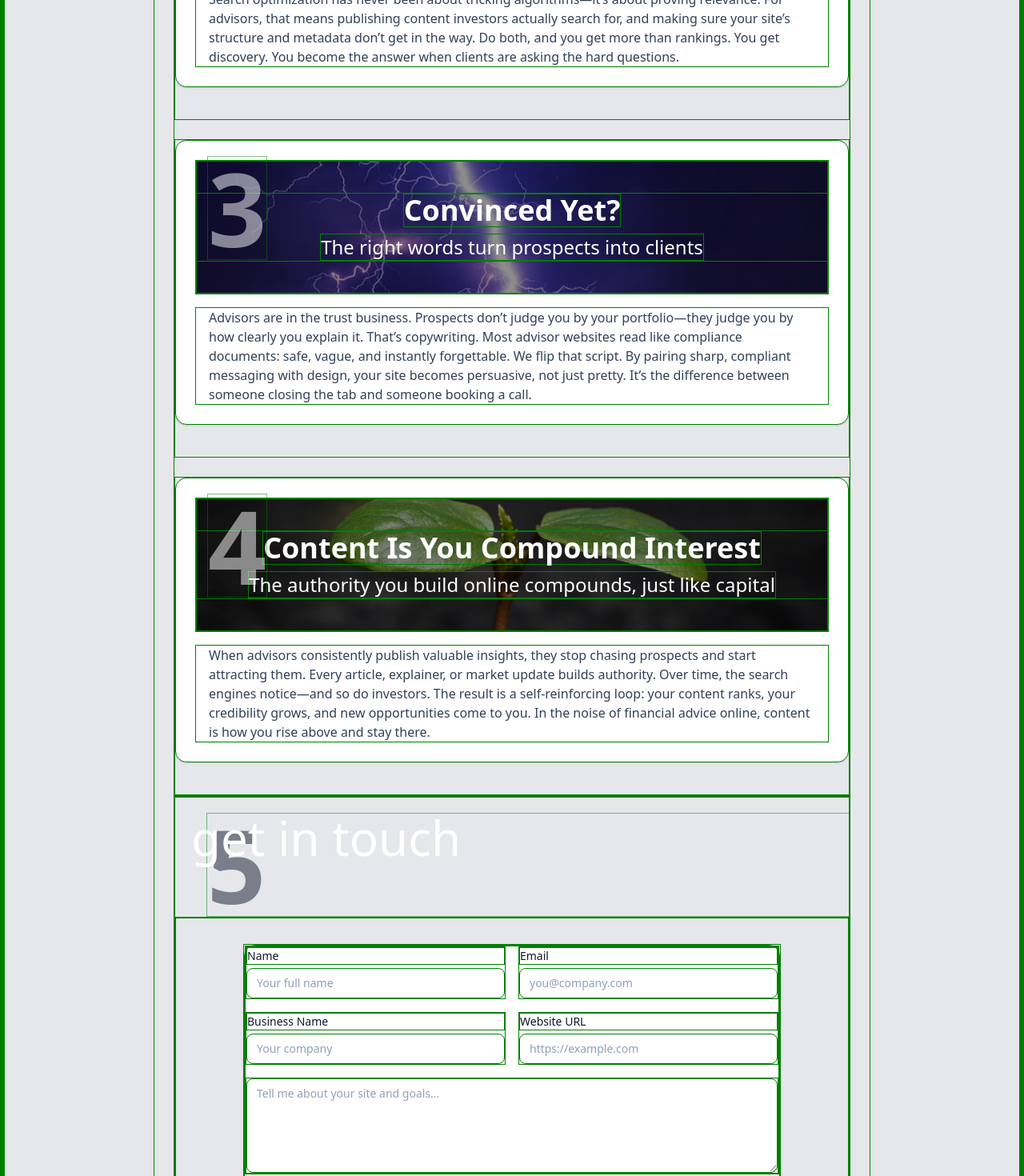
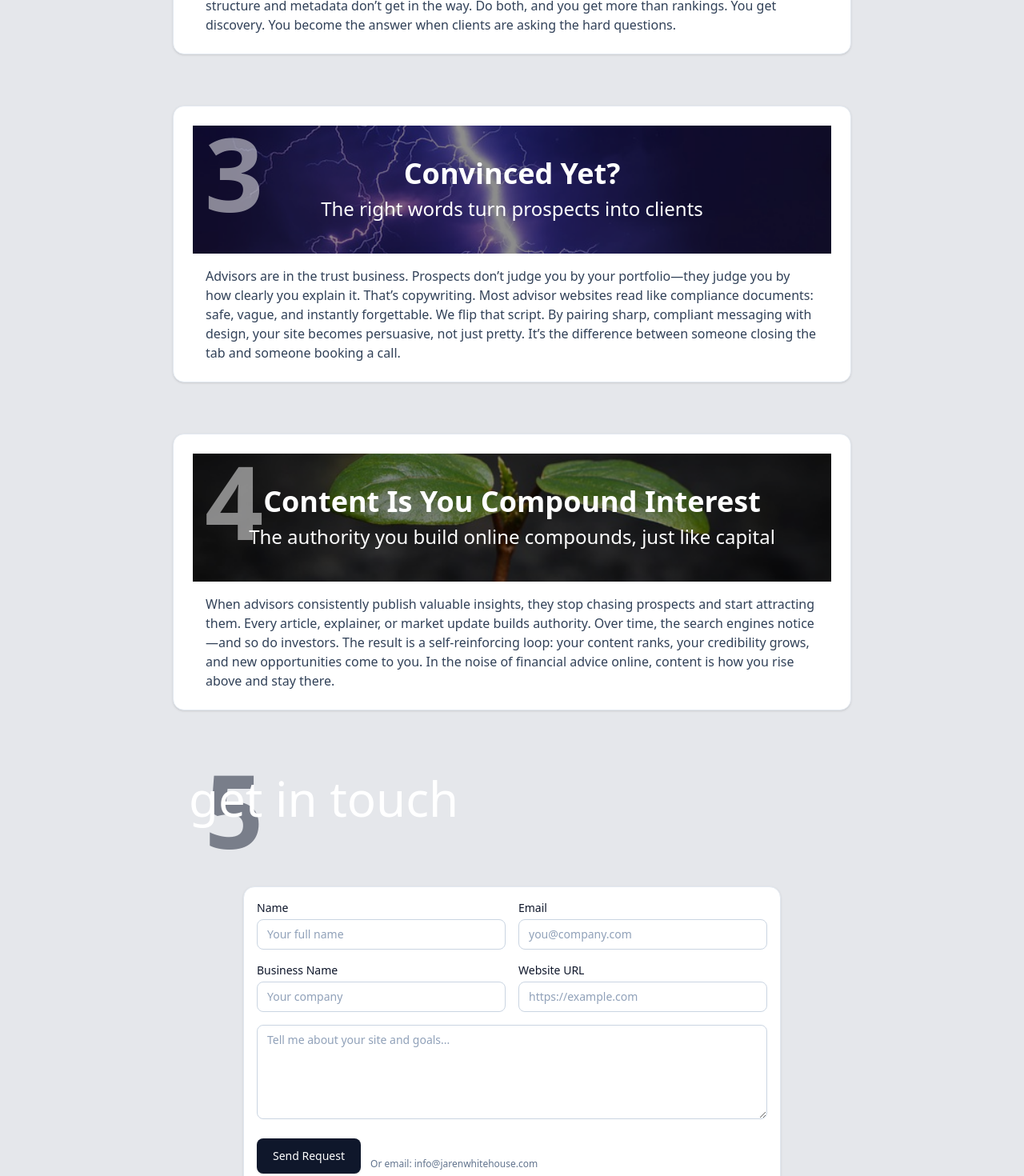
Before and after one commit to m4cbeth/warpofolio, a Next.js app: page /services in a window 1280 px wide. Shown: the part 900-2370 px from the top of the page at 80% size. Built offline with nearby package versions, Linux system fonts and the light colour scheme; no server answers.

Commit message:
pulling to main

```diff
--- a/src/app/globals.css
+++ b/src/app/globals.css
@@ -2,7 +2,7 @@
 @import "tw-animate-css";
 
 * {
-    border: 1px solid green !important;
+    /* border: 1px solid green !important; */
 }
 
 @custom-variant dark (&:is(.dark *));
--- a/src/components/ContactForm.tsx
+++ b/src/components/ContactForm.tsx
@@ -61,7 +61,7 @@ export function ContactForm() {
         {/* Form */}
 
         <div className="mx-auto mt-8 max-w-2xl">
-          <form onSubmit={onSubmit} className="rounded-xl border border-slate-200 bg-white shadow-sm dark:border-slate-800 dark:bg-slate-900">
+          <form onSubmit={onSubmit} className="rounded-xl p-4 mb-5 border border-slate-200 bg-white shadow-sm dark:border-slate-800 dark:bg-slate-900">
           <div className="grid gap-4 sm:grid-cols-2">
               {/* Honeypot field */}
               <input
@@ -146,7 +146,7 @@ export function ContactForm() {
             {formSuccess && (
               <p className="mt-4 text-sm text-emerald-600 dark:text-emerald-400" role="status">{formSuccess}</p>
             )}
-            <div className="mt-6 flex items-center gap-3">
+            <div className="mt-6 sm:flex items-center gap-3">
               <button
                 type="submit"
                 disabled={submitting}
@@ -154,7 +154,7 @@ export function ContactForm() {
               >
                 {submitting ? "Sending..." : "Send Request"}
               </button>
-              <p className="text-xs text-slate-500 dark:text-slate-400">{`Or email: `}
+              <p className="text-xs pt-5 text-slate-500 dark:text-slate-400">{`Or email: `}
                 <EmailLink />
               </p>
             </div>
--- a/src/components/HeroCTA.tsx
+++ b/src/components/HeroCTA.tsx
@@ -12,9 +12,12 @@ const fadeIn = {
 
 export default function HeroChallenger() {
   return (
-  <section className="flex flex-col items-center text-center border-t border-slate-100 py-16 dark:border-slate-900 md:py-20">
+  <section className="flex flex-col mx-6 items-center text-center border-t border-slate-100 py-16 dark:border-slate-900 md:py-20">
     <m.h1 variants={fadeIn} className="text-4xl md:text-6xl font-bold max-w-3xl">
-      If Your Website Were a Salesperson, You’d Have Fired It Already.
+      If Your Website <br/>
+      Were a Salesperson, <br/>
+      You’d Have <br/>
+      Fired It Already.
     </m.h1>
     <m.p variants={fadeIn} transition={{ delay: 0.2 }} className="mt-6 text-lg max-w-2xl ">
       Let’s fix that. Get your free 48-Hour Audit — I’ll pinpoint the dead weight, prioritize what matters, and map out the wins that move the needle.
--- a/src/components/ProblemPoints.tsx
+++ b/src/components/ProblemPoints.tsx
@@ -21,7 +21,7 @@ export function YourQuickChecklist({ points }: { points: ProblemPoint[] }) {
             <h2 className=" font-bold text-2xl border-b-2">
               {point.question}
             </h2>
-            <p className="font-thin text-pretty mx-1 sm:ml-3">
+            <p className="font-light text-pretty mx-1 sm:ml-3">
               {point.blurb}
             </p>
           </div>
```
